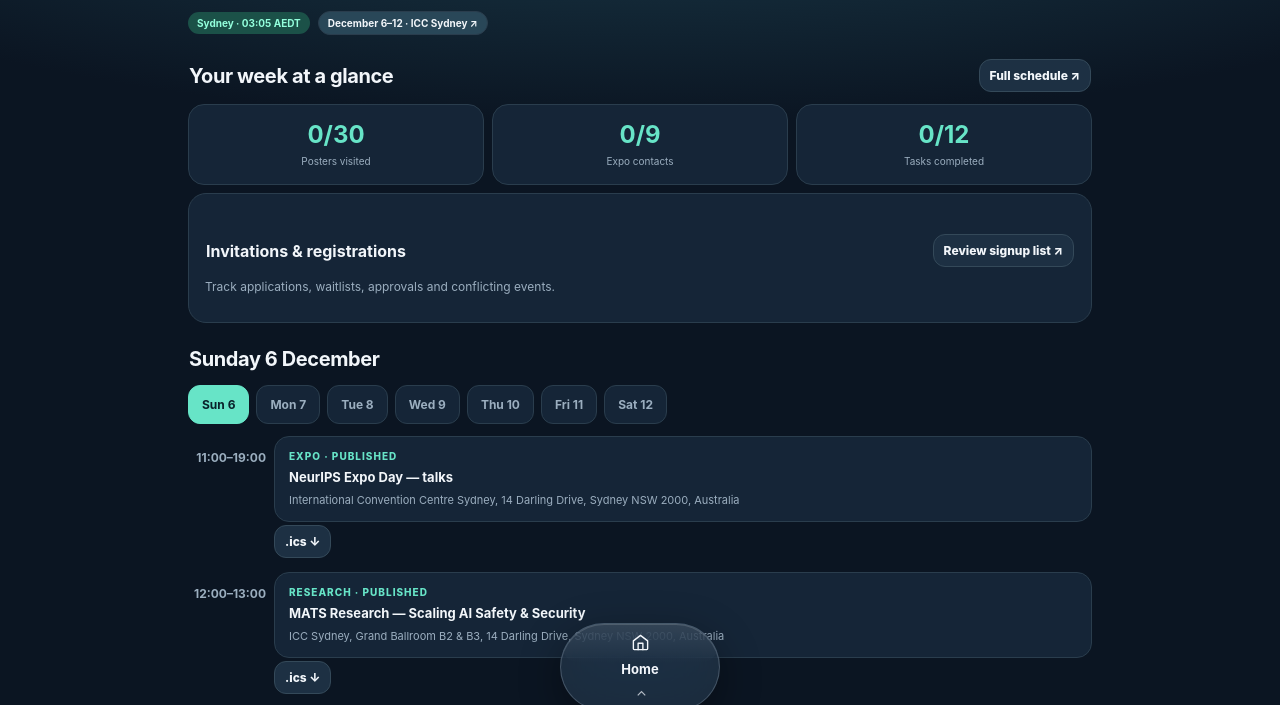
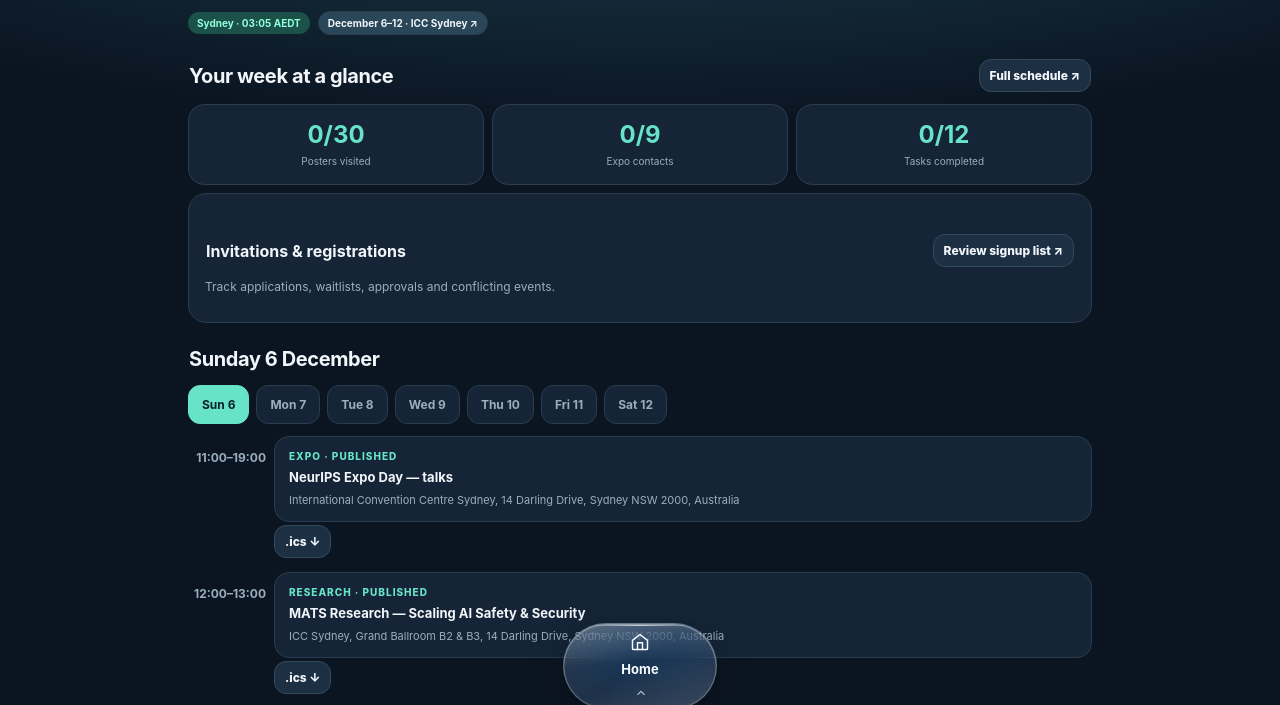
Before and after one commit to juhannc/neurips-2026, a plain HTML site: page index.html in a window 1280 px wide. Shown: the part 79-784 px from the top of the page. Drawn offline with Linux system fonts and the light colour scheme.

Commit message:
Refine floating navigation with translucent edge-lit iOS glass material

```diff
--- a/styles.css
+++ b/styles.css
@@ -90,61 +90,65 @@ img.brand-logo{display:block;object-fit:contain;background:white;border-radius:1
   }
 }
 
-/* iOS-style floating glass dock. The entire bar stays within the Home Indicator safe area. */
+/* Floating iOS-like glass selector. Frosted and edge-lit, not a solid toolbar. */
 .glass-dock{
-  position:fixed;z-index:12;
-  left:50%;right:auto;bottom:calc(env(safe-area-inset-bottom,0px) + 10px);
-  transform:translateX(-50%);
-  width:min(560px,calc(100% - 24px));max-width:560px;
-  padding:6px;display:block;
-  border:1px solid rgba(223,239,255,.2);
-  border-radius:27px;
-  background:rgba(38,55,73,.68);
-  -webkit-backdrop-filter:saturate(180%) blur(32px);
-  backdrop-filter:saturate(180%) blur(32px);
-  box-shadow:0 12px 40px rgba(0,0,0,.36),inset 0 1px rgba(255,255,255,.14);
-  overflow:hidden;
-  transition:width .3s cubic-bezier(.2,.8,.2,1),border-radius .3s ease,background .3s ease;
+ position:fixed;z-index:12;left:50%;right:auto;
+ bottom:calc(env(safe-area-inset-bottom,0px) + 12px);
+ transform:translateX(-50%);
+ width:min(568px,calc(100% - 28px));max-width:568px;
+ padding:5px;display:block;overflow:hidden;isolation:isolate;
+ border-radius:30px;
+ border:1px solid rgba(232,244,255,.3);
+ background:linear-gradient(145deg,rgba(219,237,255,.19),rgba(123,158,196,.13) 48%,rgba(209,226,251,.18));
+ -webkit-backdrop-filter:blur(26px) saturate(190%) brightness(1.12);
+ backdrop-filter:blur(26px) saturate(190%) brightness(1.12);
+ box-shadow:0 12px 38px rgba(0,0,0,.28),0 2px 9px rgba(0,0,0,.12),inset 0 1px 1px rgba(255,255,255,.53),inset 0 -1px 1px rgba(236,250,255,.13);
+ transition:width .28s cubic-bezier(.22,1,.36,1),border-radius .28s ease,box-shadow .28s ease;
 }
 .glass-dock::before{
-  content:"";position:absolute;pointer-events:none;inset:0 0 auto;height:45%;
-  background:linear-gradient(180deg,rgba(255,255,255,.09),transparent);
-  border-radius:inherit;
+ content:"";position:absolute;pointer-events:none;z-index:-1;
+ inset:1px;border-radius:inherit;
+ background:linear-gradient(175deg,rgba(255,255,255,.18),rgba(255,255,255,0) 45%,rgba(255,255,255,.065));
 }
-.glass-dock .dock-tabs{display:grid;grid-template-columns:repeat(6,minmax(0,1fr));gap:2px;position:relative}
+.glass-dock::after{
+ content:"";position:absolute;pointer-events:none;z-index:0;
+ top:1px;left:12%;right:12%;height:1px;
+ background:linear-gradient(90deg,transparent,rgba(255,255,255,.7),transparent);
+}
+.glass-dock .dock-tabs{display:grid;grid-template-columns:repeat(6,minmax(0,1fr));gap:2px;position:relative;z-index:1}
 .glass-dock .dock-tabs>button{
-  min-width:0;min-height:53px;display:flex;align-items:center;justify-content:center;
-  flex-direction:column;gap:3px;position:relative;padding:6px 1px;
-  border:0;border-radius:19px;background:transparent;color:#bfc9d5;
-  font-weight:600;font-size:10px;line-height:1.1;
-  transition:background .2s ease,color .2s ease,transform .2s ease;
+ min-width:0;min-height:52px;display:flex;align-items:center;justify-content:center;
+ flex-direction:column;gap:3px;position:relative;padding:6px 1px;
+ border:1px solid transparent;border-radius:23px;
+ background:transparent;color:rgba(236,246,255,.78);
+ font-weight:600;font-size:10px;line-height:1.1;
+ transition:background .18s ease,color .18s ease,transform .18s ease;
 }
 .glass-dock .dock-tabs>button.active{
-  background:rgba(197,225,255,.18);color:#fff;
-  box-shadow:inset 0 1px rgba(255,255,255,.16),0 2px 12px rgba(4,12,25,.12);
+ background:linear-gradient(145deg,rgba(255,255,255,.3),rgba(184,221,247,.15));
+ border-color:rgba(239,250,255,.2);
+ color:#fff;
+ box-shadow:inset 0 1px rgba(255,255,255,.2),0 2px 12px rgba(5,18,35,.15);
 }
-.glass-dock .dock-tabs>button:active{transform:scale(.95)}
-.glass-dock .dock-tabs>button:focus-visible,.glass-dock .dock-collapse-button:focus-visible{outline:2px solid #80e6d0;outline-offset:-2px}
+.glass-dock .dock-tabs>button:active{transform:scale(.96)}
+.glass-dock .dock-tabs>button:focus-visible,.glass-dock .dock-collapse-button:focus-visible{outline:2px solid #a7fff0;outline-offset:-3px}
 .glass-dock .dock-tabs .tabicon{display:flex;align-items:center;justify-content:center;line-height:1}
 .glass-dock .dock-icon{display:block;width:23px;height:23px;flex:none}
-.glass-dock .dock-tab-label{font-size:10px;white-space:nowrap;letter-spacing:-.2px}
+.glass-dock .dock-tab-label{font-size:10px;white-space:nowrap;letter-spacing:-.15px}
 .glass-dock .dock-collapse-button{
-  display:none;align-items:center;justify-content:center;gap:9px;
-  min-height:44px;width:100%;border:0;border-radius:23px;
-  background:transparent;color:#f3f7fc;font-size:13px;font-weight:700;
+ display:none;position:relative;z-index:1;align-items:center;justify-content:center;gap:9px;
+ min-height:43px;width:100%;border:0;border-radius:999px;background:transparent;
+ color:#f8fcff;font-size:13px;font-weight:700;
 }
 .glass-dock .dock-collapse-icon{display:flex;align-items:center}
-.glass-dock .dock-collapse-icon .dock-icon{width:19px;height:19px}
-.glass-dock .dock-expand-chevron{width:15px;height:15px;opacity:.7;margin-left:3px}
-.glass-dock.is-collapsed{width:160px;border-radius:999px}
+.glass-dock .dock-collapse-icon .dock-icon{width:20px;height:20px}
+.glass-dock .dock-expand-chevron{width:14px;height:14px;opacity:.65;margin-left:2px}
+.glass-dock.is-collapsed{width:154px;border-radius:999px}
 .glass-dock.is-collapsed .dock-tabs{display:none}
 .glass-dock.is-collapsed .dock-collapse-button{display:flex}
-@supports not ((backdrop-filter:blur(10px)) or (-webkit-backdrop-filter:blur(10px))){
-  .glass-dock{background:#25394d}
-}
-@media (prefers-reduced-transparency:reduce){.glass-dock{background:#233749;-webkit-backdrop-filter:none;backdrop-filter:none}}
-@media (prefers-reduced-motion:reduce){.glass-dock,.glass-dock .dock-tabs>button{transition:none}}
-@media(min-width:740px){.glass-dock{left:50%;right:auto;transform:translateX(-50%);border-radius:27px}}
-@media(max-width:355px){.glass-dock{width:calc(100% - 14px);padding:5px}.glass-dock .dock-tab-label{font-size:9px}.glass-dock .dock-icon{width:21px;height:21px}.glass-dock.is-collapsed{width:160px}}
-/* Reserve room behind the floating dock even near the bottom of long calendars. */
+@supports not ((backdrop-filter:blur(10px)) or (-webkit-backdrop-filter:blur(10px))){.glass-dock{background:rgba(44,65,89,.94)}}
+@media(prefers-reduced-transparency:reduce){.glass-dock{background:#31485e;-webkit-backdrop-filter:none;backdrop-filter:none}}
+@media(prefers-reduced-motion:reduce){.glass-dock,.glass-dock .dock-tabs>button{transition:none}}
+@media(min-width:740px){.glass-dock{left:50%;right:auto;transform:translateX(-50%)}}
+@media(max-width:355px){.glass-dock{width:calc(100% - 16px);padding:4px}.glass-dock .dock-tab-label{font-size:9px}.glass-dock .dock-icon{width:21px;height:21px}.glass-dock.is-collapsed{width:154px}}
 main{padding-bottom:calc(115px + env(safe-area-inset-bottom,0px))}
```
